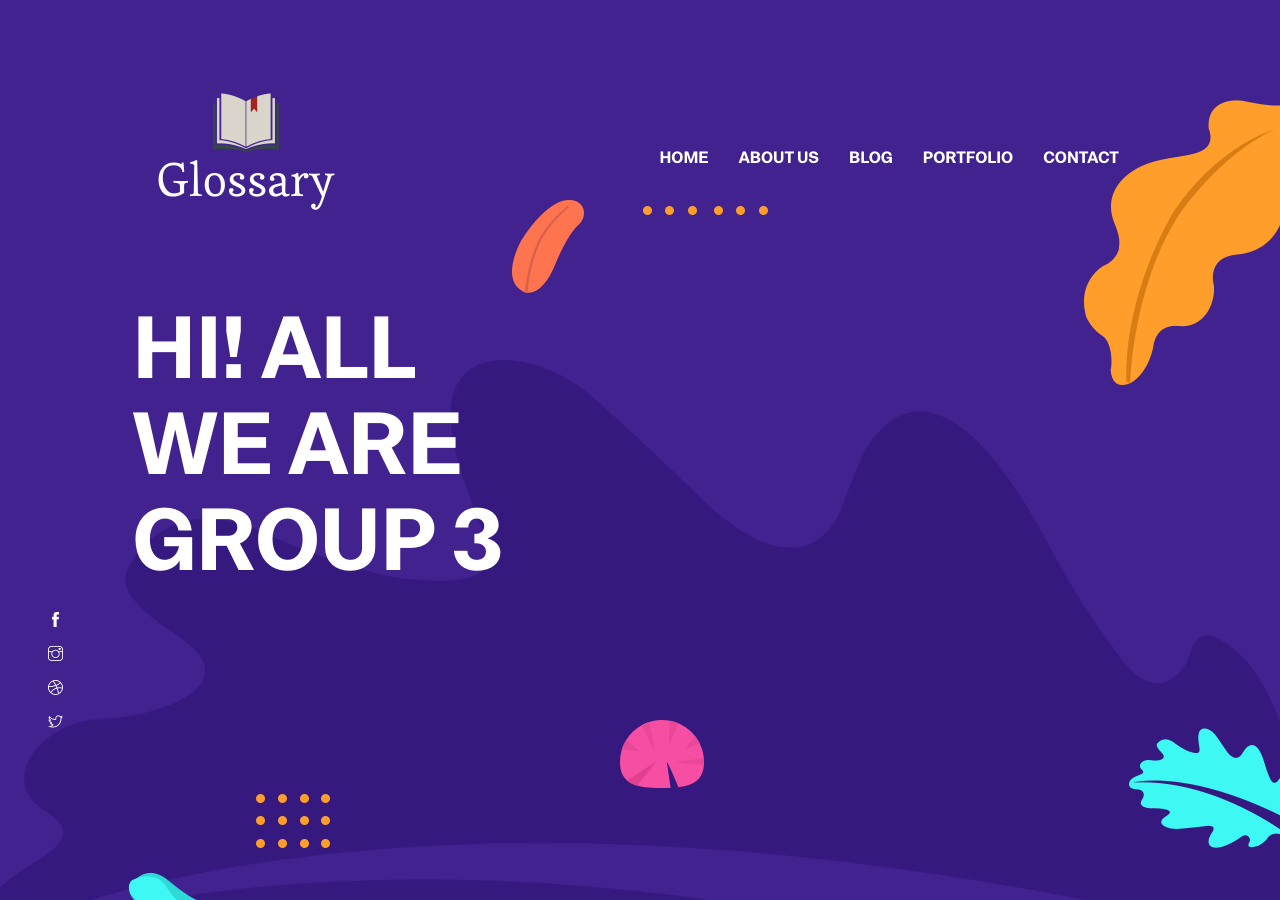
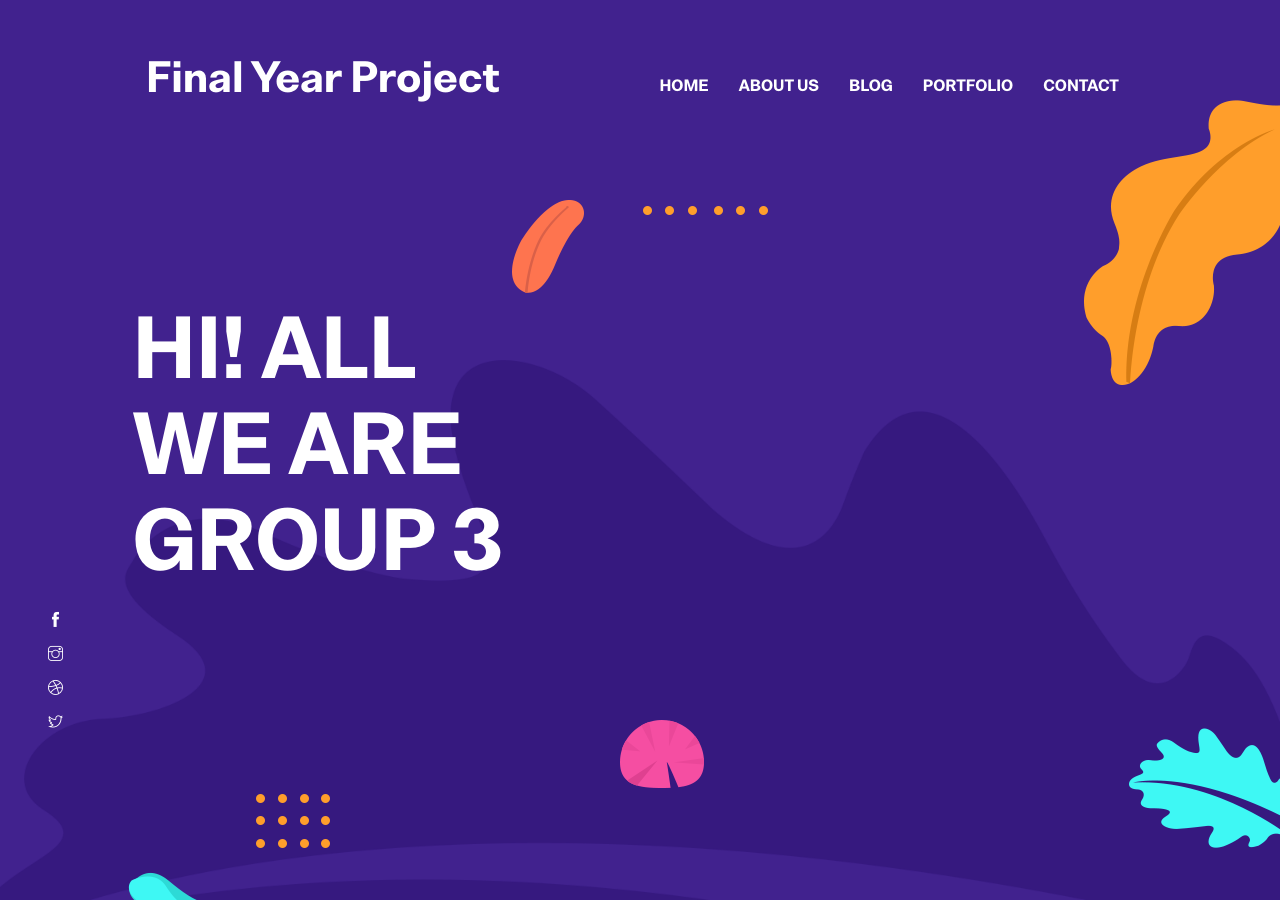
Before and after one commit to RyanL-29/FinalYearProjectWeb, a Jekyll site: the page built from index.html, in a window 1280 px wide and 900 px high. Built offline with Jekyll 4.4.1, drawn with Linux system fonts in a browser that asks for light colours.

Commit message:
Update settings.yml

```diff
--- a/_data/settings.yml
+++ b/_data/settings.yml
@@ -2,7 +2,7 @@
 # General Site Settings
 
 title: Final Year Project
-logo: "assets/images/logo2.png"
+logo:
 author: themefisher
 description: this is meta description
 email: steve.fruits@email.com
```
